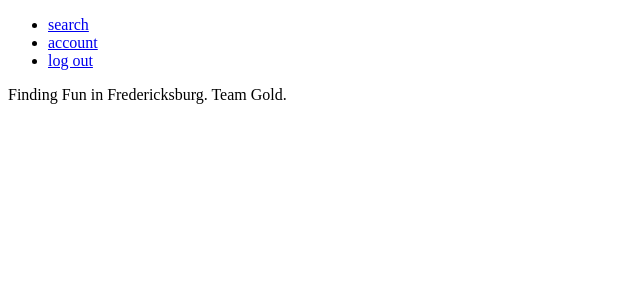
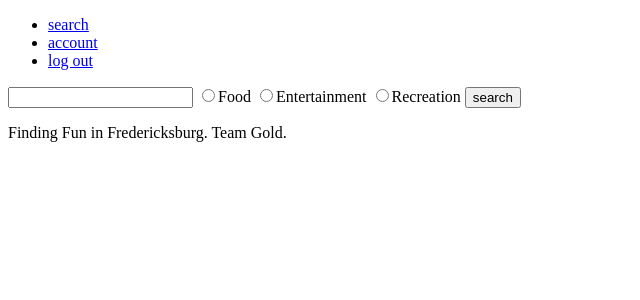
Before and after one commit to s-sandra/finding-fun-fredericksburg, a PHP site: page /search.php in a window 1280 px wide. Shown: the top 300 px of the page, without its empty margins (0-640 px from the left). Run offline with PHP 8.4, Linux system fonts and the light colour scheme; the visitor is signed in with stand-in values (Sample User, id 1).

Commit message:
Added search php form, which links to search results.

```diff
--- a/search.php
+++ b/search.php
@@ -3,6 +3,14 @@
     include("header.php");
 ?>
 
+<form method="post" action="search-results.php" id="searchform">
+    <input type="text" name="query">
+    <input type="radio" name="food" value="food">Food
+    <input type="radio" name="entertainment" value="entertainment">Entertainment
+    <input type="radio" name="recreation" value="recreation">Recreation
+    <input type="submit" name="submit" value="search">
+</form>
+
 <?php
     include("footer.php");
 ?>
```
Also changed, not shown: reviews.php (added, +8 -0 lines), search-results.php (added, +8 -0 lines).
